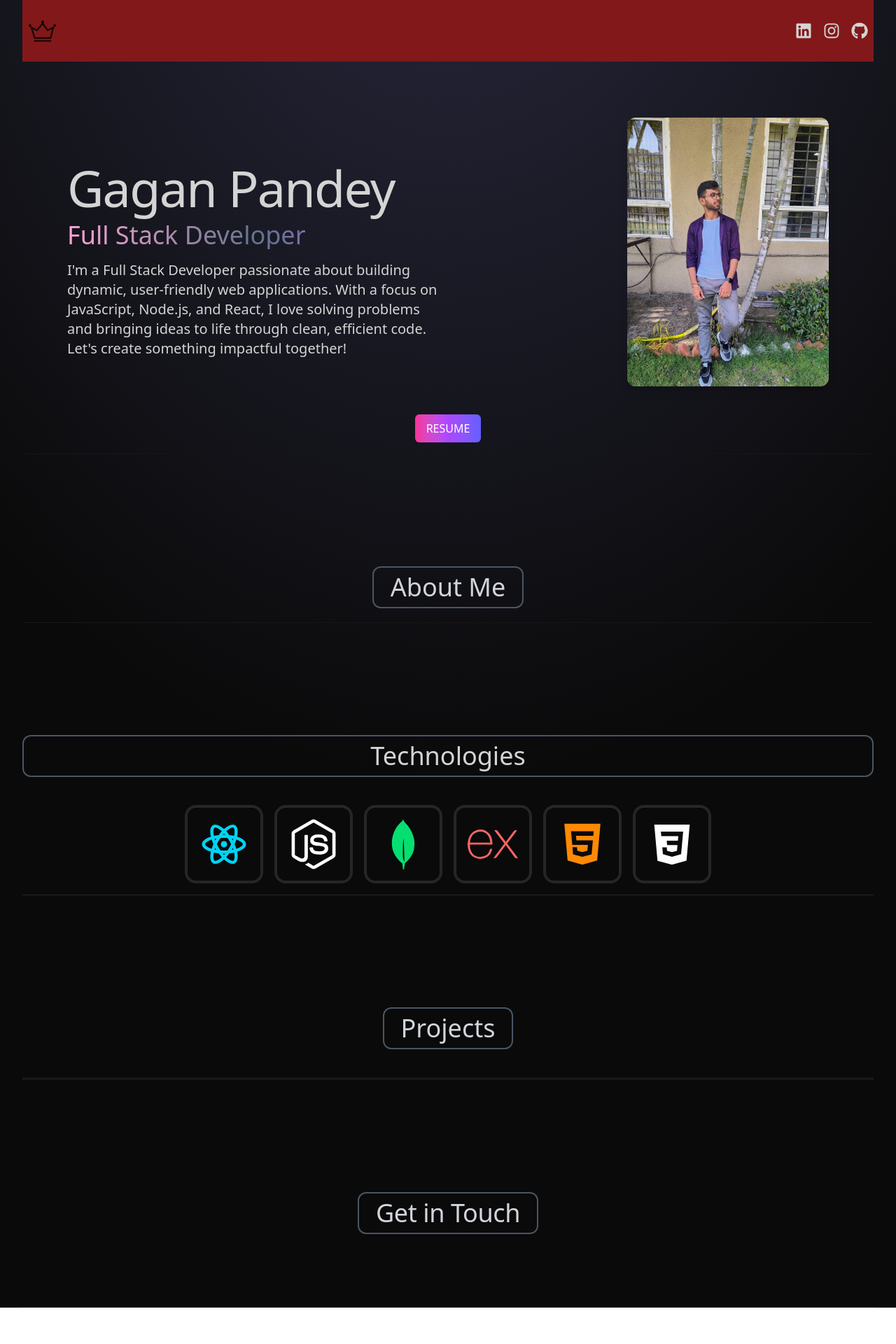
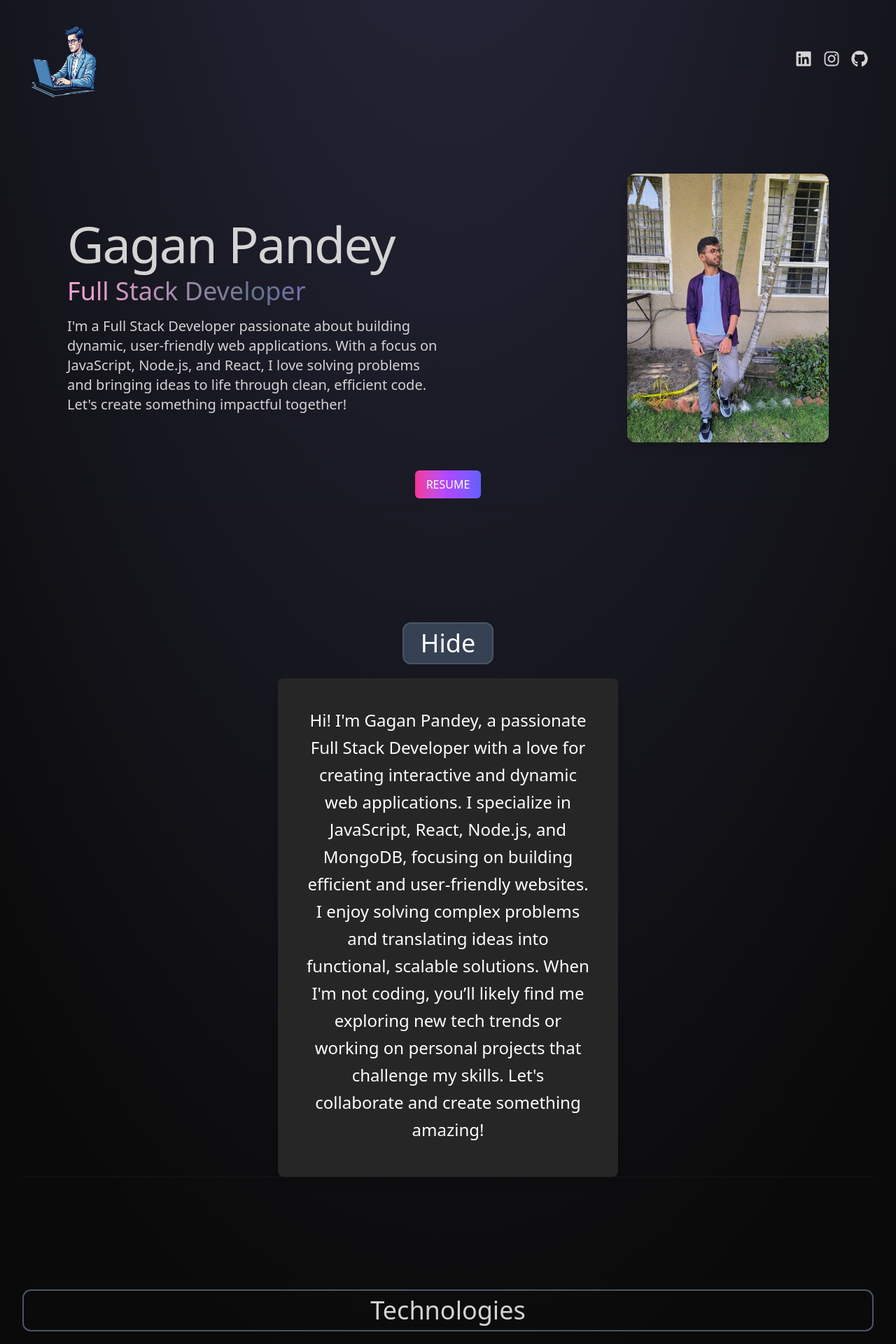
Before and after one commit to gaganpandey1005/Portfolio, a React (Vite) app: page / in a window 1280 px wide. Shown: the top 1920 px of the page at 70% size. Before the commit the page ends 1868 px from the top, so only its background shows below. Built offline with nearby package versions, Linux system fonts and the light colour scheme.

Commit message:
navbar design change

```diff
--- a/src/Components/About.jsx
+++ b/src/Components/About.jsx
@@ -3,7 +3,7 @@ import about from "../assets/about.jpg";
 import { motion, AnimatePresence } from "framer-motion";
 
 const About = () => {
-  const [show, setShow] = useState(false);
+  const [show, setShow] = useState(true);
 
   return (
     <div className="border-b border-neutral-900 mt-40 flex justify-center items-center ">
--- a/src/Components/NavBar.jsx
+++ b/src/Components/NavBar.jsx
@@ -7,9 +7,9 @@ import { FaGithub } from 'react-icons/fa'
 const NavBar = () => {
   return (
     <>
-      <nav className="bg-red-900 mb-20 flex itmes-center justify-between py-6">
+      <nav className="mb-20 flex itmes-center justify-between py-6">
         <div className="flex flex-shrink-0 items-center">
-          <img className=" mx-2 w-10" src={logo} alt="" />
+          <img className="w-30 h-30" src={logo} alt="" />
         </div>
         <div className="m-2 flex items-center justify-center gap-4 text-2xl">
           <a href="https://www.linkedin.com/in/gaganpandey/">
--- a/src/Components/Project.jsx
+++ b/src/Components/Project.jsx
@@ -3,7 +3,7 @@ import { motion, AnimatePresence } from "framer-motion";
 import projectHub from "../assets/projecthublogo.png";
 
 const Project = () => {
-  const [show, setShow] = useState(false);
+  const [show, setShow] = useState(true);
 
   return (
     <div className="border-b-4 pb-10 border-neutral-900 flex flex-col items-center">
```
Also changed, not shown: src/assets/logo.png.
